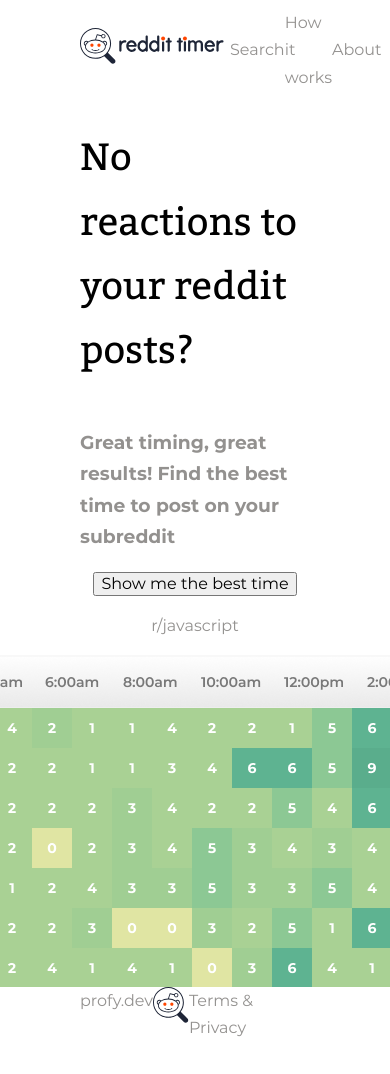
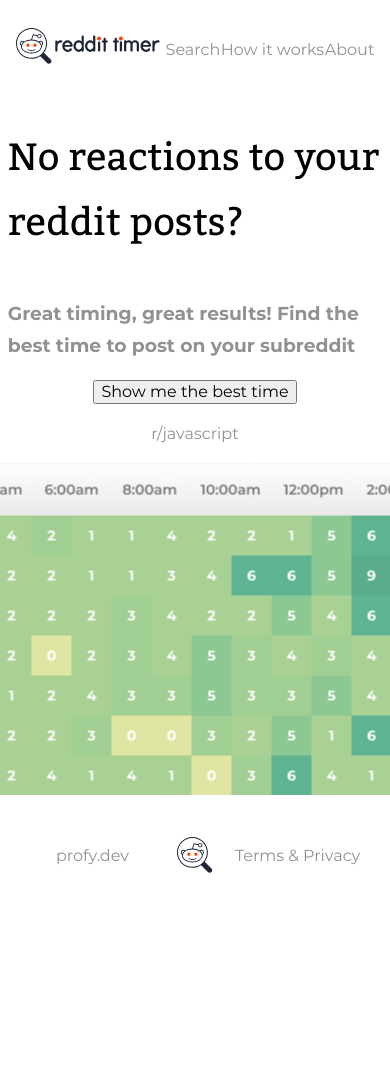
Before and after one commit to lifewave174/reddit-timer, a React (Create React App) app: page / in a window 390 px wide. Shown: the top 1074 px of the page. After the commit the page ends 905 px from the top, so only its background shows below. Built offline with nearby package versions, Linux system fonts and the light colour scheme.

Commit message:
changed font size for responsiveness and made changes to the default padding, changed styling for footer

```diff
--- a/src/components/Footer.js
+++ b/src/components/Footer.js
@@ -1,26 +1,44 @@
 import React from 'react';
 import styled from 'styled-components';
-import { StyledLink, StyledHref } from '../styling/sharedstyles';
+import { StyledLink } from '../styling/sharedstyles';
 import { Link } from 'react-router-dom';
 import { ReactComponent as Logo } from '../assets/sign.svg';
 
 const FooterWrapper = styled.div`
     height: 100px;
     width: 100%;
+    margin-top: 10px;
     display: flex;
-    justify-content: space-around;
+    justify-content: center;
+    align-items: center;
+    > * {
+        display: flex;
+        justify-content: center;
+        align-items: center;
+    }
 `;
+
+const hasFlex = {
+    flex: '1',
+};
 
 const Footer = () => {
     return (
         <FooterWrapper>
-            <StyledHref href="https://ooloo.io/employers" target="_blank">
+            <StyledLink
+                as="a"
+                href="https://ooloo.io/employers"
+                target="_blank"
+                style={hasFlex}
+            >
                 profy.dev
-            </StyledHref>
+            </StyledLink>
             <Link to="/">
                 <Logo />
             </Link>
-            <StyledLink to="/terms">Terms & Privacy</StyledLink>
+            <StyledLink to="/terms" style={hasFlex}>
+                Terms & Privacy
+            </StyledLink>
         </FooterWrapper>
     );
 };
--- a/src/components/Header.js
+++ b/src/components/Header.js
@@ -10,13 +10,15 @@
     display: flex;
     justify-content: space-between;
     align-items: center;
+    padding: 2vw;
 `;
 
 const Nav = styled.nav`
-    width: 261px;
+    width: 300px;
     display: flex;
     justify-content: space-between;
     align-items: center;
+    text-align: center;
 `;
 
 const Header = () => {
--- a/src/components/Hero.js
+++ b/src/components/Hero.js
@@ -18,13 +18,14 @@
 
 const HeroImage = styled.div`
     background-image: url(${heroImage});
+    background-position: center;
     height: 332px;
-    width: 1114px;
+    min-width: 1114px;
 `;
 
 const H1 = styled.h1`
     font-family: ${props => props.theme.font.family.headline};
-    color: #000000;
+    color: ${props => props.theme.color.secondary};
     font-weight: 400;
     font-size: 38px;
 `;
--- a/src/styling/GlobalStyle.js
+++ b/src/styling/GlobalStyle.js
@@ -57,7 +57,7 @@
     font-family: ${props => props.theme.font.family.default};
     font-size: ${props => props.theme.font.size.default};
     line-height: ${props => props.theme.font.lineHeight.default};
-    color: ${props => props.theme.color.text};
+    color: ${props => props.theme.color.primary};
     padding: ${props => props.theme.padding.default};
     display: flex;
     flex-direction: column;
--- a/src/styling/sharedstyles.js
+++ b/src/styling/sharedstyles.js
@@ -3,16 +3,11 @@
 
 const StyledLink = styled(Link)`
     text-decoration: none;
-    color: ${props => props.theme.color.text};
-`;
-
-const StyledHref = styled.a`
-    text-decoration: none;
-    color: ${props => props.theme.color.text};
+    color: ${props => props.theme.color.primary};
 `;
 
 const MainWrapper = styled.section`
     flex-grow: 1;
 `;
 
-export { StyledLink, MainWrapper, StyledHref };
+export { StyledLink, MainWrapper };
--- a/src/styling/theme.js
+++ b/src/styling/theme.js
@@ -1,6 +1,7 @@
 const theme = {
     color: {
-        text: '#93918f',
+        secondary: '#000000',
+        primary: '#93918f',
     },
     font: {
         family: {
@@ -8,7 +9,7 @@
             headline: '"Bitter", serif',
         },
         size: {
-            default: '16px',
+            default: '1rem',
         },
         lineHeight: {
             default: 1.69,
@@ -16,7 +17,7 @@
     },
 
     padding: {
-        default: '0 80px',
+        default: '0 2vw',
     },
 };
 
```
